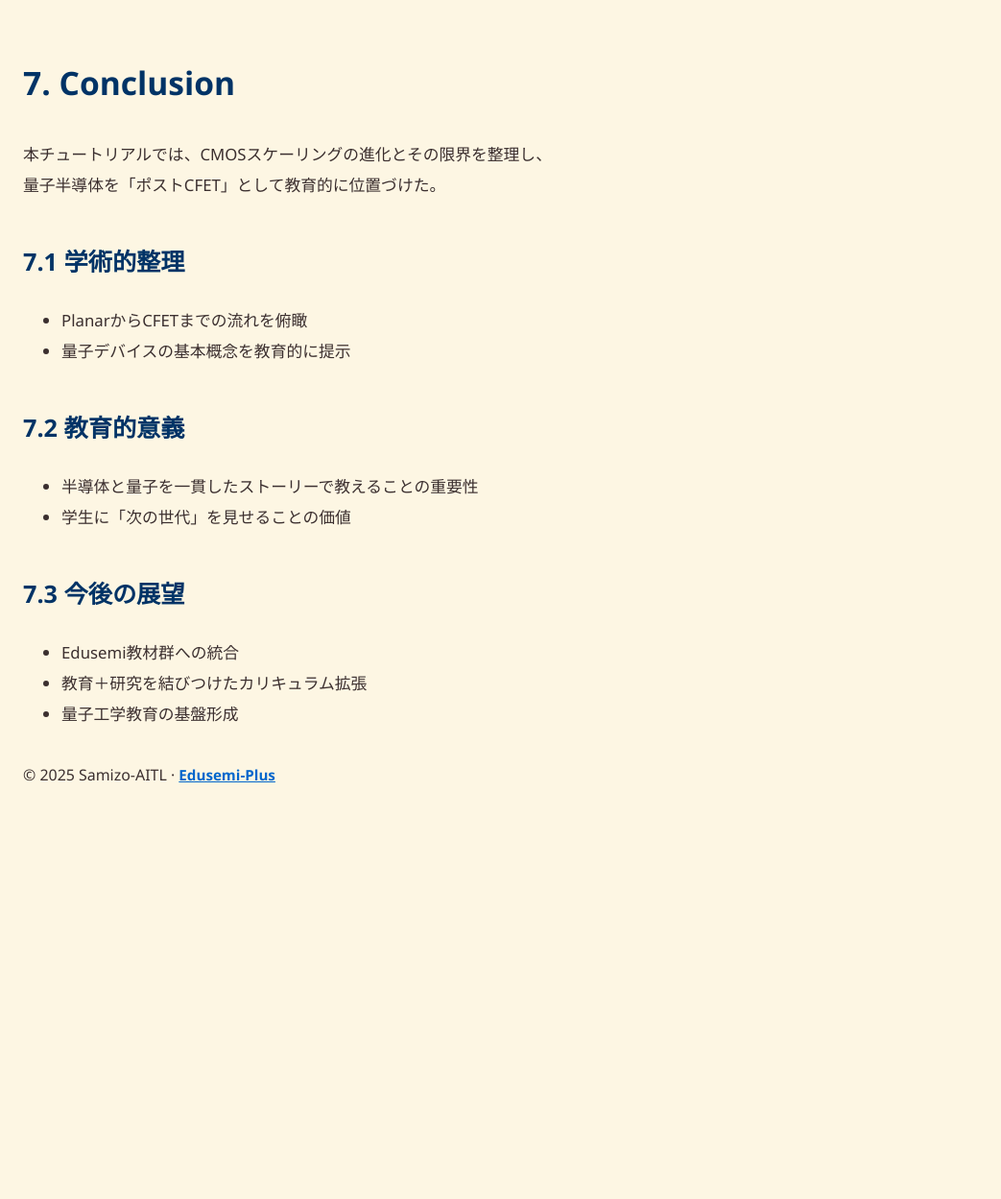
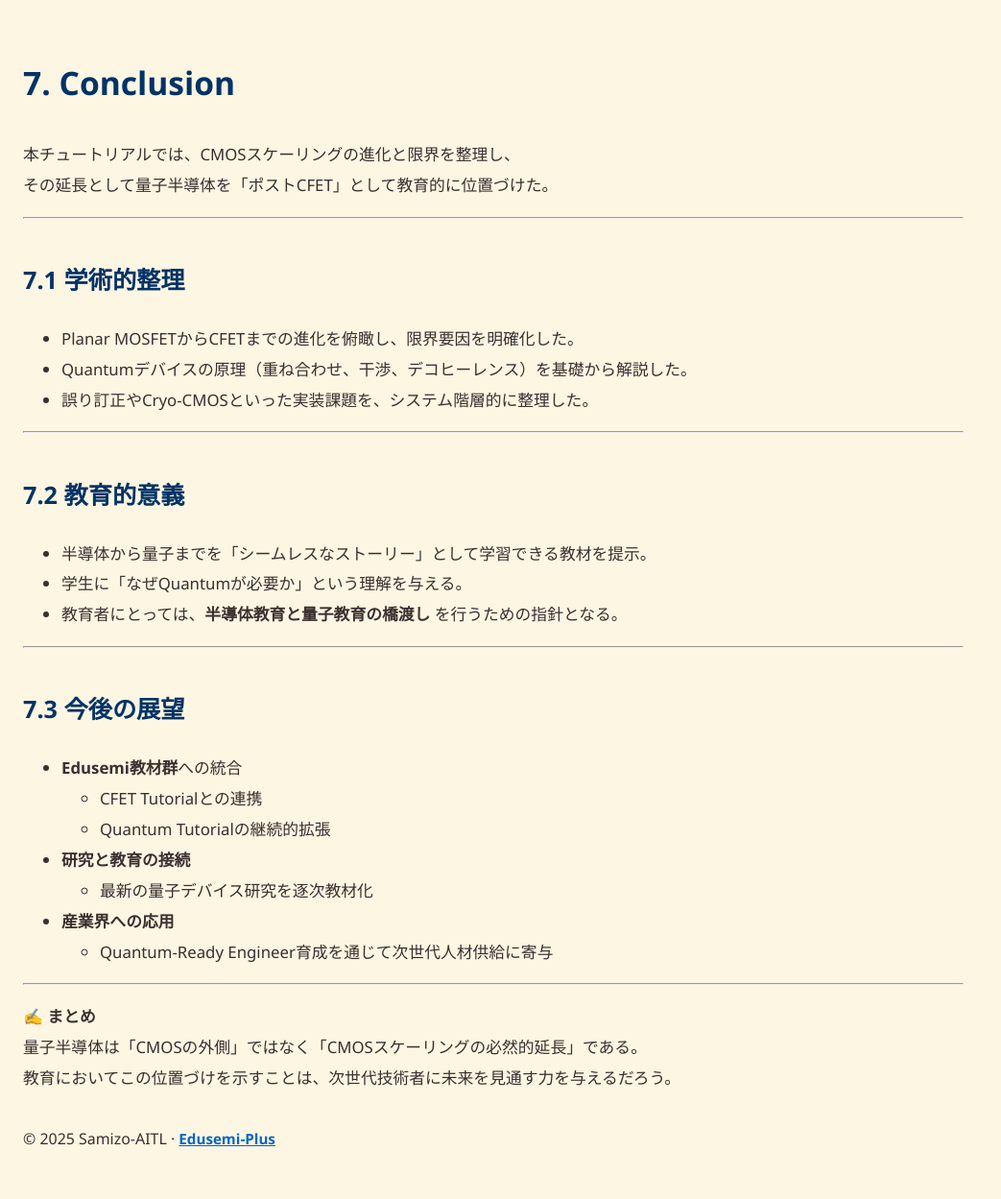
Before and after one commit to Samizo-AITL/Edusemi-Plus, a Jekyll site: the page built from quantum-semiconductor/Tutorial Paper/07_conclusion.md, in a window 1280 px wide. Shown: the whole page at 96% size, without its empty margins (0-1043 px from the left). Built offline with Jekyll 4.4.1, drawn with Linux system fonts in a browser that asks for light colours; our own code applies the rules of GitHub Pages for plain Markdown files; before the commit the page ends 900 px from its top, so only the background shows below that.

Commit message:
Update 07_conclusion.md

```diff
--- a/quantum-semiconductor/Tutorial Paper/07_conclusion.md
+++ b/quantum-semiconductor/Tutorial Paper/07_conclusion.md
@@ -1,17 +1,35 @@
 # 7. Conclusion
 
-本チュートリアルでは、CMOSスケーリングの進化とその限界を整理し、
-量子半導体を「ポストCFET」として教育的に位置づけた。
+本チュートリアルでは、CMOSスケーリングの進化と限界を整理し、
+その延長として量子半導体を「ポストCFET」として教育的に位置づけた。
+
+---
 
 ## 7.1 学術的整理
-- PlanarからCFETまでの流れを俯瞰
-- 量子デバイスの基本概念を教育的に提示
+- Planar MOSFETからCFETまでの進化を俯瞰し、限界要因を明確化した。
+- Quantumデバイスの原理（重ね合わせ、干渉、デコヒーレンス）を基礎から解説した。
+- 誤り訂正やCryo-CMOSといった実装課題を、システム階層的に整理した。
+
+---
 
 ## 7.2 教育的意義
-- 半導体と量子を一貫したストーリーで教えることの重要性
-- 学生に「次の世代」を見せることの価値
+- 半導体から量子までを「シームレスなストーリー」として学習できる教材を提示。
+- 学生に「なぜQuantumが必要か」という理解を与える。
+- 教育者にとっては、**半導体教育と量子教育の橋渡し** を行うための指針となる。
+
+---
 
 ## 7.3 今後の展望
-- Edusemi教材群への統合
-- 教育＋研究を結びつけたカリキュラム拡張
-- 量子工学教育の基盤形成
+- **Edusemi教材群**への統合
+  - CFET Tutorialとの連携
+  - Quantum Tutorialの継続的拡張
+- **研究と教育の接続**
+  - 最新の量子デバイス研究を逐次教材化
+- **産業界への応用**
+  - Quantum-Ready Engineer育成を通じて次世代人材供給に寄与
+
+---
+
+✍️ **まとめ**
+量子半導体は「CMOSの外側」ではなく「CMOSスケーリングの必然的延長」である。
+教育においてこの位置づけを示すことは、次世代技術者に未来を見通す力を与えるだろう。
```
